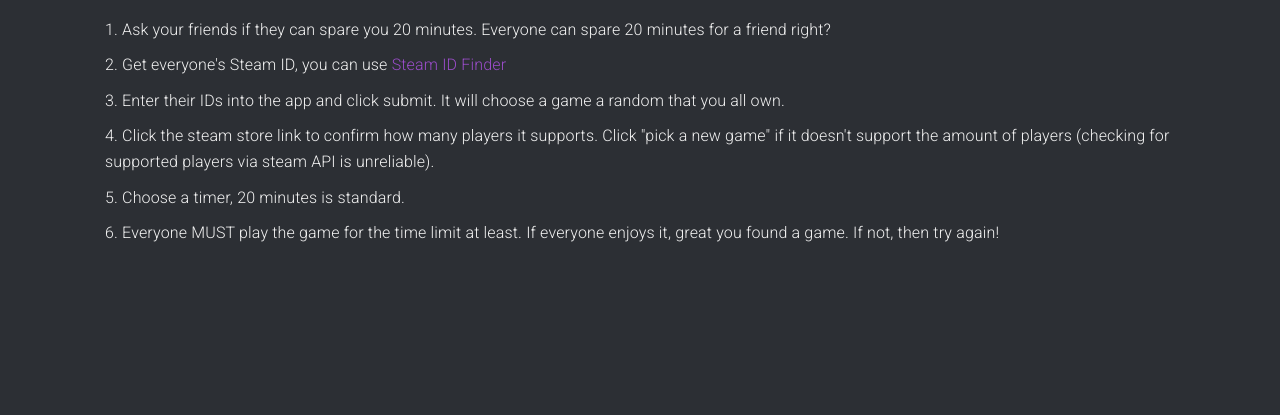
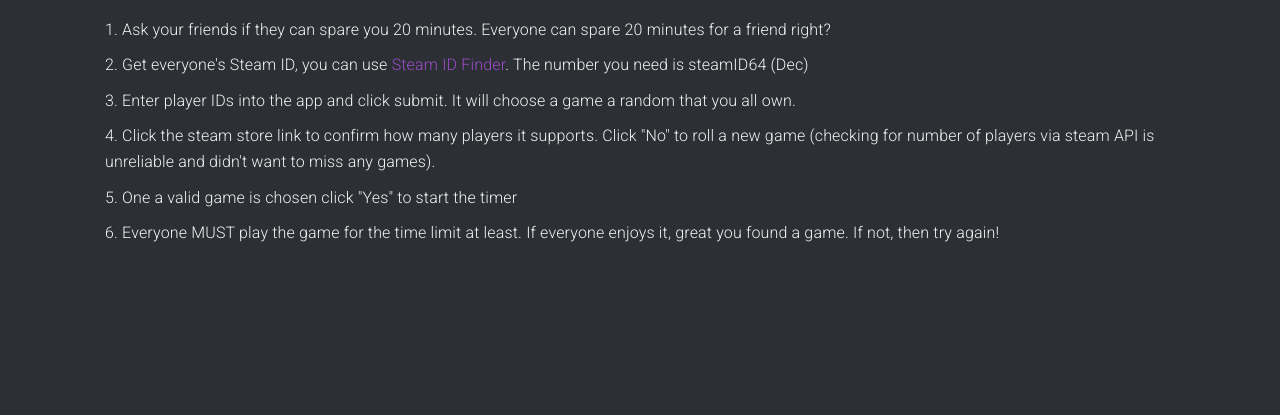
Before and after one commit to tylerwight/playagamedammit, a website: page public/howto.html in a window 1280 px wide. Shown: the part 335-750 px from the top of the page. Drawn offline with nearby package versions, Linux system fonts and the light colour scheme.

Commit message:
update about

```diff
--- a/public/howto.html
+++ b/public/howto.html
@@ -53,10 +53,10 @@
     <h1 style="text-align: center;">How do I play?</h1>
     <ol>
       <li>Ask your friends if they can spare you 20 minutes. Everyone can spare 20 minutes for a friend right?</li>
-      <li>Get everyone's Steam ID, you can use <a href="http://steamidfinder.com" target="_blank">Steam ID Finder</a></li>
-      <li>Enter their IDs into the app and click submit. It will choose a game a random that you all own.</li>
-      <li>Click the steam store link to confirm how many players it supports. Click "pick a new game" if it doesn't support the amount of players (checking for supported players via steam API is unreliable).</li>
-      <li>Choose a timer, 20 minutes is standard.</li>
+      <li>Get everyone's Steam ID, you can use <a href="http://steamidfinder.com" target="_blank">Steam ID Finder</a>. The number you need is steamID64 (Dec)</li>
+      <li>Enter player IDs into the app and click submit. It will choose a game a random that you all own.</li>
+      <li>Click the steam store link to confirm how many players it supports. Click "No" to roll a new game (checking for number of players via steam API is unreliable and didn't want to miss any games).</li>
+      <li>One a valid game is chosen click "Yes" to start the timer</li>
       <li>Everyone MUST play the game for the time limit at least. If everyone enjoys it, great you found a game. If not, then try again!</li>
     </ol>
   </div>
--- a/server.js
+++ b/server.js
@@ -31,5 +31,5 @@ app.get('/games/:steamid', async (req, res) => {
 });
 
 app.listen(PORT, '0.0.0.0', () => {
-  console.log(`Server is running on http://localhost:${PORT}`);
+  console.log(`Server is running on port ${PORT}`);
 });
```
